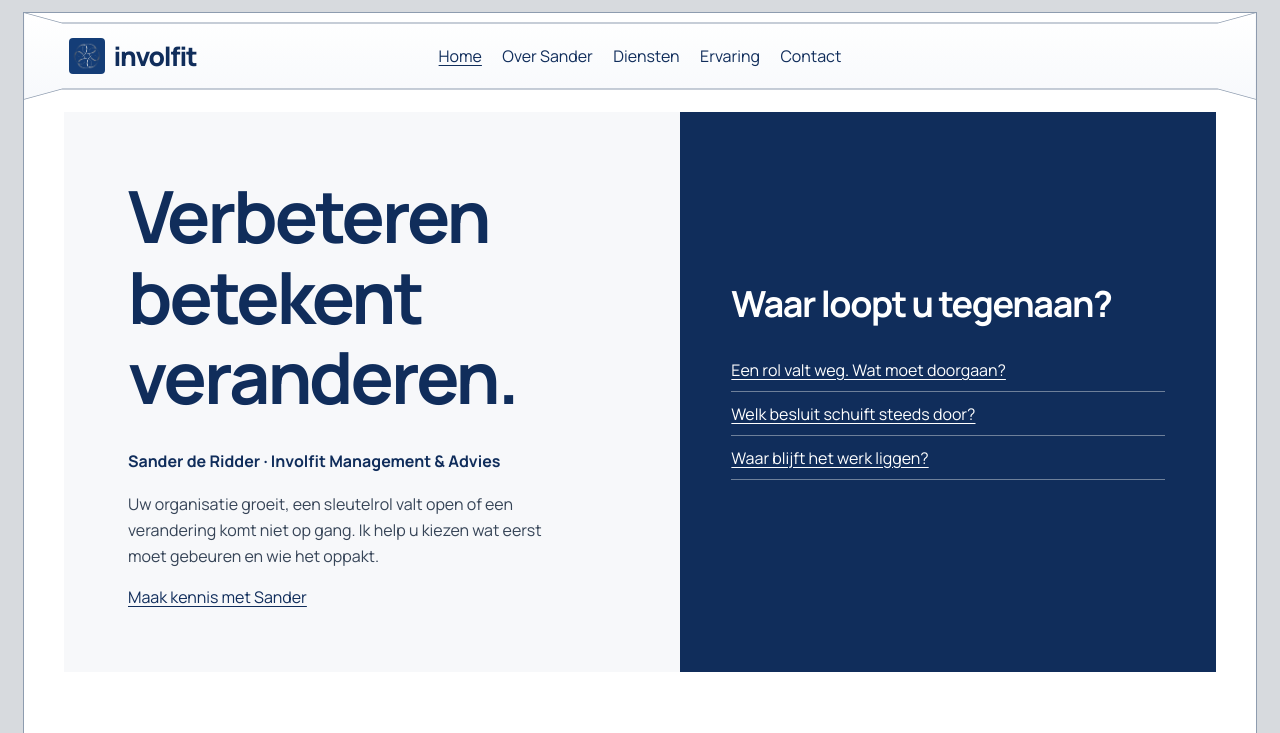
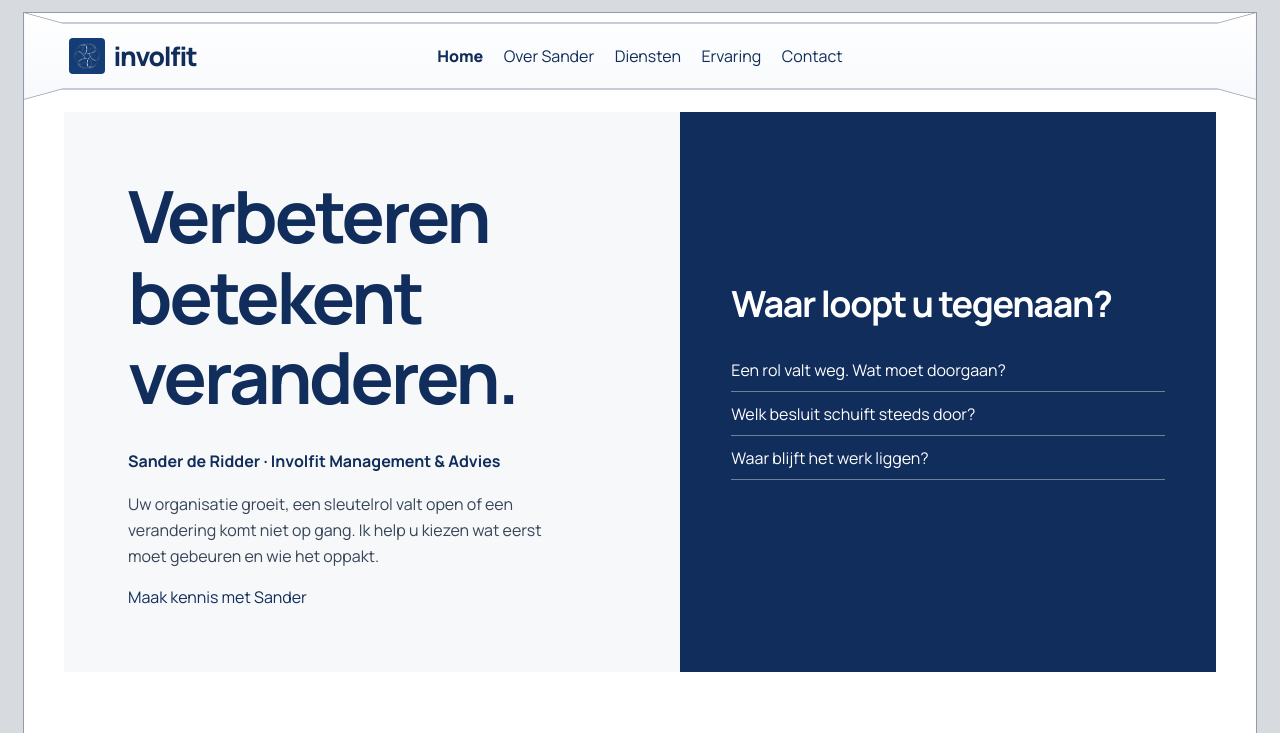
Before and after one commit to Runeinvolfit-digital/Ai-Team, an Astro site in the folder projects/involfit/: page / in a window 1280 px wide. Shown: the top 733 px of the page. Built offline with nearby package versions, Linux system fonts and the light colour scheme; Astro itself is replaced by a stand-in of ours.

Commit message:
Replace link underlines with bold interaction states

```diff
--- a/projects/involfit/public/site.css
+++ b/projects/involfit/public/site.css
@@ -39,8 +39,8 @@ body::before {
 }
 main { flex: 1; }
 .shell { width: min(calc(100% - 2 * var(--gutter)), 80rem); margin-inline: auto; }
-a { color: var(--ink); text-underline-offset: .2em; overflow-wrap: anywhere; }
-a:hover { text-decoration-thickness: 2px; }
+a { color: var(--ink); text-decoration: none; overflow-wrap: anywhere; }
+a:is(:hover, :focus-visible, :active) { font-weight: 750; }
 :focus-visible { outline: 2px solid #315c98; outline-offset: 4px; }
 .skip { position: fixed; z-index: 4; inset: 1rem auto auto 1rem; padding: .6rem; background: white; transform: translateY(-200%); }
 .skip:focus { transform: none; }
@@ -93,7 +93,9 @@ h2 { font-size: clamp(1.4rem, 3vw, 2.25rem); font-weight: 650; }
 .header-wordmark img { display: block; border-radius: .25rem; }
 .site-header nav, .footer-links { display: flex; flex-wrap: wrap; gap: clamp(.75rem, 2.5vw, 2rem); }
 .site-header nav a { padding-block: .55rem; text-decoration: none; }
-.site-header nav a:hover, .site-header [aria-current="page"] { text-decoration: underline; }
+.site-header [aria-current="page"],
+.mobile-nav[open] > summary,
+.mobile-nav > summary:is(:hover, :focus-visible, :active) { font-weight: 750; }
 .mobile-nav { display: none; }
 .site-footer { width: var(--frame-width); margin: clamp(2.5rem, 7vw, 6rem) auto 0; background: #f5f7fa; }
 .site-footer .shell { padding-block: 1.5rem; }
```
Also changed, not shown: projects/involfit/review/contact-desktop.png, projects/involfit/review/contact-mobiel.png, projects/involfit/review/diensten-desktop.png, projects/involfit/review/diensten-mobiel.png, projects/involfit/review/ervaring-desktop.png, projects/involfit/review/ervaring-mobiel.png, projects/involfit/review/home-desktop.png, projects/involfit/review/home-mobiel.png, projects/involfit/review/over-sander-desktop.png, projects/involfit/review/over-sander-mobiel.png, projects/involfit/review/privacy-desktop.png, projects/involfit/review/privacy-mobiel.png, 1 other file.
